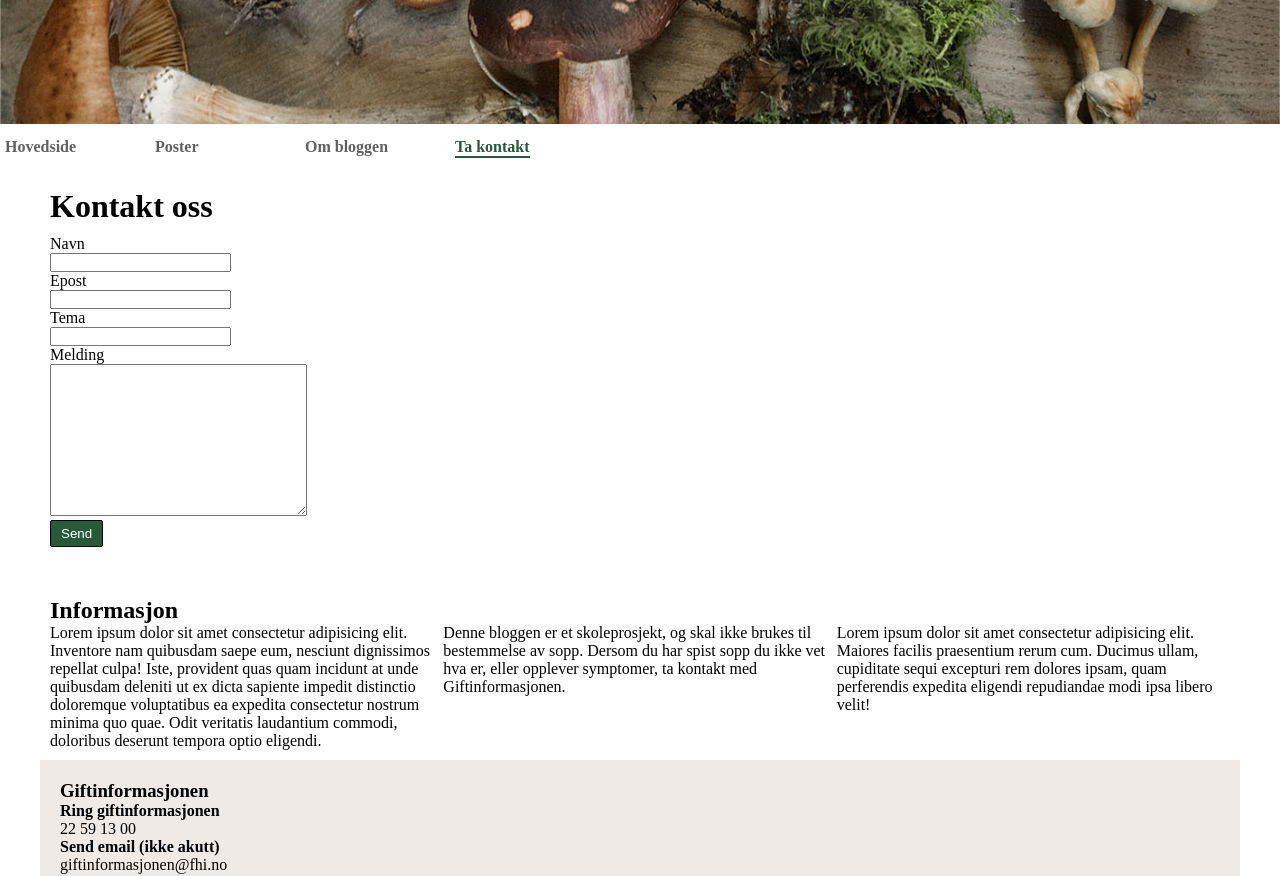
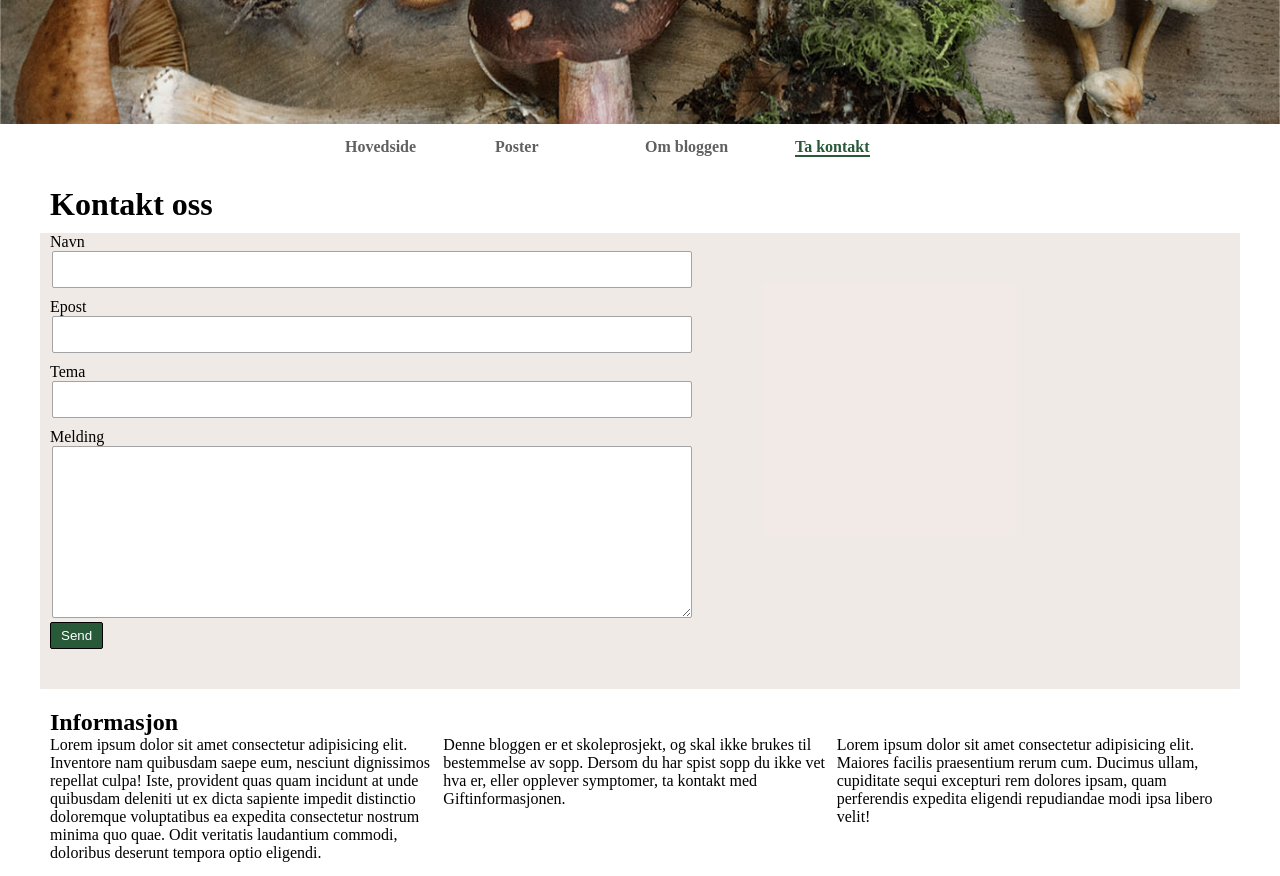
Before and after one commit to Noroff-FEU-Assignments/project-exam-1-Eplepai96, a plain HTML site: page contact.html in a window 1280 px wide. Shown: the part 480-1356 px from the top of the page. Drawn offline with nearby package versions, Linux system fonts and the light colour scheme; a web font is replaced by a local one.

Commit message:
Changed contact styles

```diff
--- a/contact.html
+++ b/contact.html
@@ -12,7 +12,7 @@
 <body>
 
     <div>
-        <a href="index.html"><img src="images/Asset 1.png" alt="logo"></a>
+        <a href="index.html"><img src="images/Asset 1.png" alt="logo" class="logo"></a>
         <img src="images/Project exam main image.jpg" alt="forskjellige typer sopp" class="top-image">
     </div>
 
@@ -40,6 +40,7 @@
                     <h1>Kontakt oss</h1>
                     <div class="contact-form">
                         <form>
+
                                 <div>
                                     <label>
                                         <p>Navn</p>
@@ -62,9 +63,10 @@
                                         <input name="subject" id="subject" />
                                     </label>
                                     <div class="error" id="subject-error">Må være minst 15 karakterer</div>
-                            </div>
 
-                            <div>
+
+
+
                                 <label>
                                     <p>Melding</p>
                                     <textarea name="message" id="message" cols="30" rows="10"></textarea>
@@ -73,8 +75,9 @@
                             </div>
 
                             <button class="send-button">Send</button>
+                        </div>
                         </form>
-                    </div>
+
 
                     <article class="contact-info">
                         <h2>Informasjon</h2>
--- a/css/index.css
+++ b/css/index.css
@@ -24,7 +24,7 @@ main {
     --secondary-color: white;
     --tertiary-color: #8f5c4021;
     --header-font: 'Forum', serif;
-    --paragraph-font: 20px 'Work Sans', sans-serif;
+    --paragraph-font: 'Work Sans', sans-serif;
     --large-web-font: 40px;
     --medium-web-font: 30px;
     --regular-web-font: 20px;
@@ -33,7 +33,7 @@ main {
     --regular-phone-font: 18px;
 }
 
-h1, h2, h3, nav ul {
+h1, h2, h3, h4, nav ul {
     font-family: var(--header-font);
 }
 
@@ -74,17 +74,16 @@ a {
     border-top: hidden;
     border-left: hidden;
     border-right: hidden;
-    float: left;
     transition-duration: .1s;
 }
 
+.read-more-btn {
+    float: left;
+}
+
 .read-more-btn:hover, nav li a:hover {
-    border-top: solid;
-    border-left: solid;
-    border-right: solid;
     border: solid;
     border-color: #285939;
-    margin: 0px;
 }
 
 .send-button {
@@ -108,7 +107,6 @@ nav ul {
     display: flex;
     color: rgba(0, 0, 0, 0.623);
     font-weight: 800;
-
 }
 
 nav li {
@@ -279,6 +277,9 @@ footer a:hover {
     margin-left: 10px;
 }
 
+.posts-top {
+    text-align: center;
+}
 
 
 /* Specific page */
@@ -288,7 +289,9 @@ footer a:hover {
 
 }
 
-
+.enlarge-image {
+    width: 100vw;
+}
 
 .specific-post-image {
     max-width: 100vw;
@@ -306,7 +309,7 @@ footer a:hover {
 
 /* Contact page */
 
-.contact-info, .about-text p, .intro-text p, .info-giftinformasjonen, .info-sykehus, .contact-form {
+.contact-info, .about-text p, .intro-text p, .info-giftinformasjonen, .info-sykehus {
     margin: 10px;
 }
 
@@ -316,14 +319,40 @@ footer a:hover {
     margin-bottom: 15px;
 }
 
+.contact-form {
+    background-color: var(--tertiary-color);
+}
+
+
+.contact-form p {
+    margin-top: 10px;
+}
+
+
+.contact-form input, .contact-form textarea {
+    border: 1px rgb(163, 163, 163) solid;
+    border-radius: 2px;
+    min-height: 25px;
+    width: 95%;
+    padding: 10px;
+    margin-left: 12px;
+}
+
+.contact-form button, .contact-form p {
+    margin-left: 10px;
+}
+
+
+
 .background-info {
     padding: 10px;
     background-color: var(--tertiary-color);
 }
 
-
-
-
+.contact-info {
+    margin-top: 20px;
+    margin-bottom: 20px;
+}
 
 /* About page */
 .about-text {
@@ -379,6 +408,9 @@ footer a {
 }
 
 /* Contact page */
+.contact-form input, .contact-form textarea {
+    max-width: 50vw;
+}
 
 
 /* Posts page */
@@ -399,7 +431,9 @@ footer a {
 
 
 @media screen and (min-width: 900px){
-    .all-page-content {
+
+
+    .all-page-content, nav ul {
         display: flex;
         justify-content: center;
     }
```
Also changed, not shown: about.html (+1 -1 lines), js/specific.js (+21 -9 lines), posts.html (+16 -15 lines), specific.html (+1 -4 lines). Lines whose indentation alone changed are shown as unchanged.
